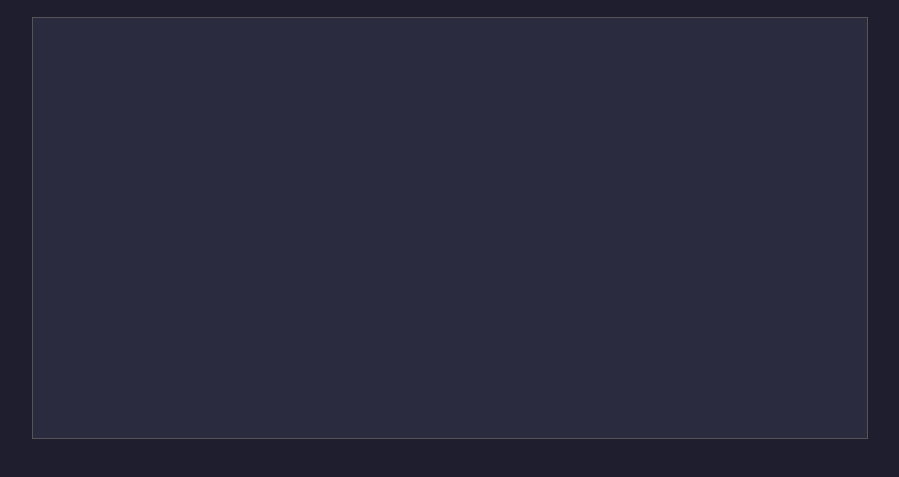
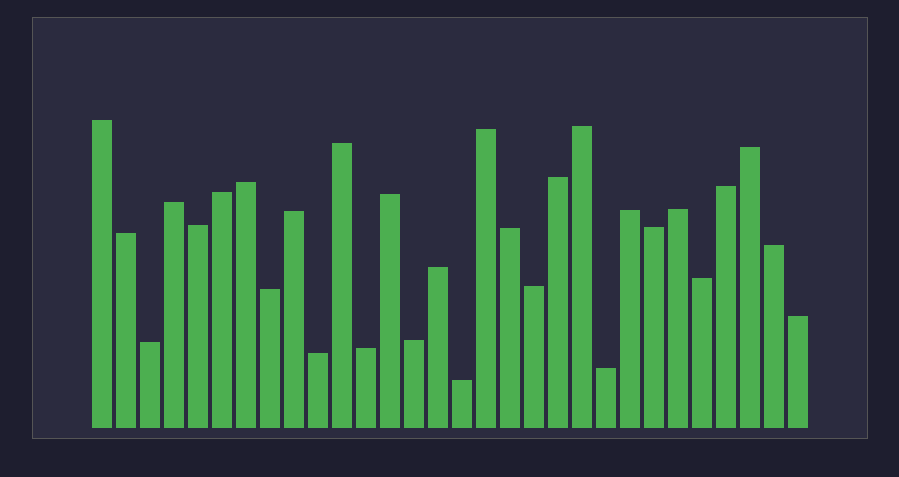
Before and after one commit to hirodinn/Algorithm-Visualizer, a plain HTML site: page index.html in a window 1280 px wide. Shown: the part 237-714 px from the top of the page, without its empty margins (190-1089 px from the left). Drawn offline with Linux system fonts and the light colour scheme.

Commit message:
last but not least done the styling for array bar

```diff
--- a/style.css
+++ b/style.css
@@ -39,3 +39,10 @@ button:hover {
   gap: 2px;
   background-color: #2b2b3f;
 }
+
+.array-bar {
+  background-color: #4caf50;
+  width: 20px;
+  margin: 0 1px;
+  transition: all 0.3s ease;
+}
```
